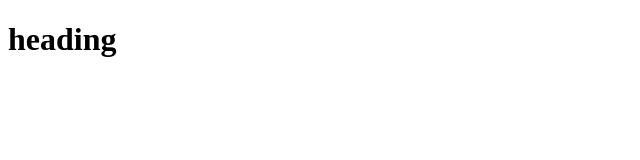
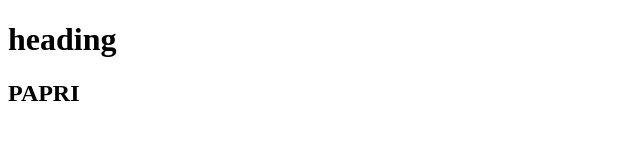
Before and after one commit to paprisaha1999/first-test, a plain HTML site: page index.html in a window 1280 px wide. Shown: the whole page, without its empty margins (0-640 px from the left). Drawn offline with Linux system fonts and the light colour scheme.

Commit message:
adding h2

```diff
--- a/index.html
+++ b/index.html
@@ -8,5 +8,6 @@
 </head>
 <body>
     <h1>heading</h1>
+    <h2>PAPRI</h2>
 </body>
 </html>
```
